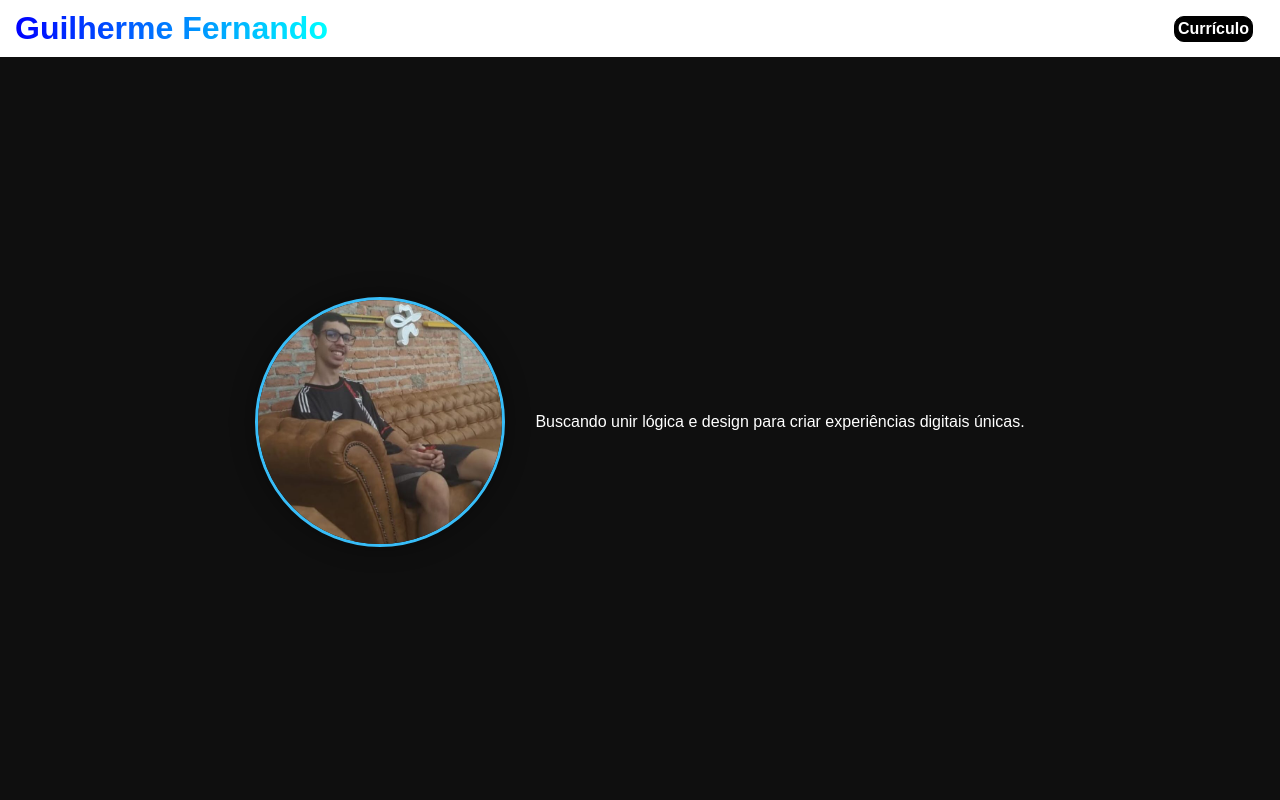
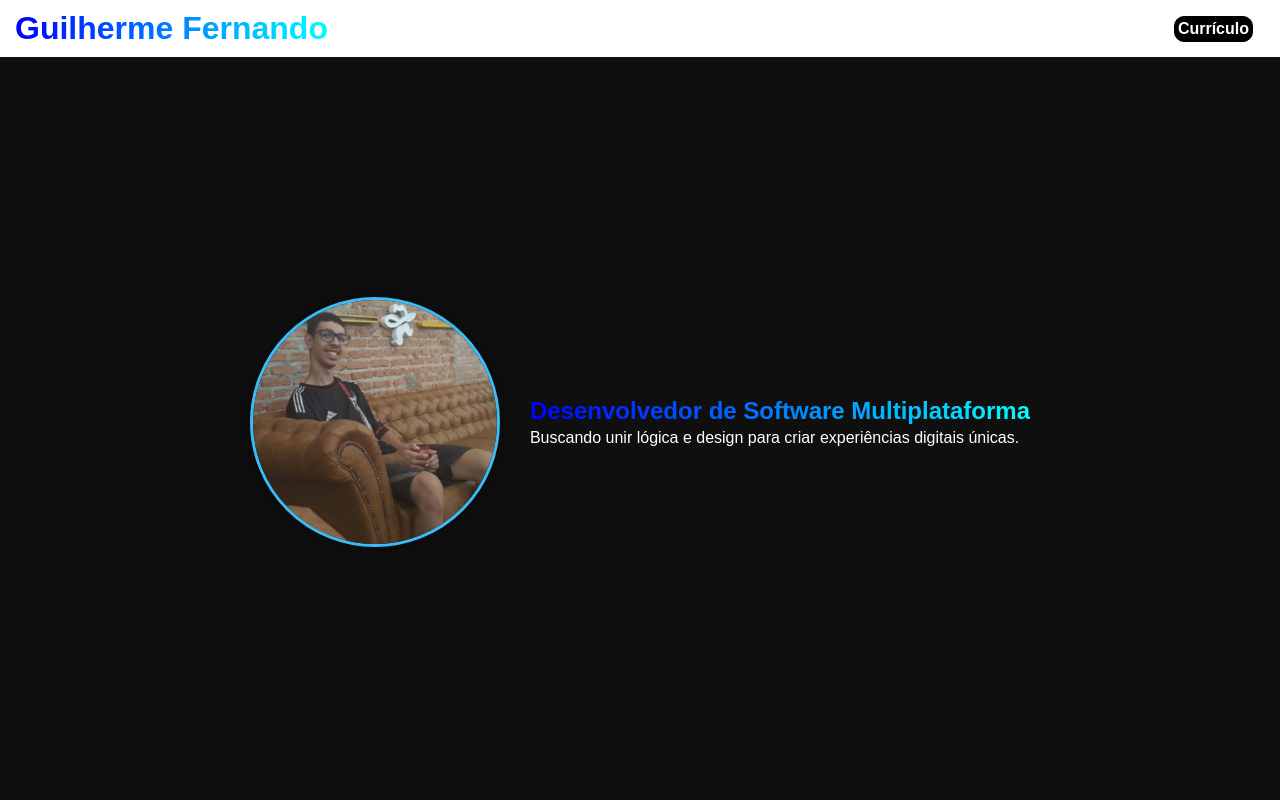
Before and after one commit to guilhermefpo/Portfolio, a React (Vite) app: page / in a window 1280 px wide. Shown: the top 800 px of the page. Built offline with nearby package versions, Linux system fonts and the light colour scheme.

Commit message:
Add h2 no profile

```diff
--- a/src/components/Profile/Profile.jsx
+++ b/src/components/Profile/Profile.jsx
@@ -1,11 +1,30 @@
 import './style.css';
+import { useState, useEffect } from 'react';
 
 function Profile() {
+   const text = "Desenvolvedor de Software Multiplataforma"
+   const [textPerfil, setTextPerfil] = useState("")
+   const [index, setIndex] = useState(0)
+
+   useEffect(() => {
+     if (index < text.length) {
+       const timeout = setTimeout(() => {
+       setTextPerfil((prev) => prev + text.charAt(index))
+       setIndex(index + 1)
+     }, 120)
+
+    return () => clearTimeout(timeout)
+  }
+}, [index, text])
+
     return(
         <section>
             <div className='perfil' id='profile'>
                 <img src="/FotoGui/foto_guilherme.jpg" alt="Guilherme" />
+                <div className='perfil-texto'>
+                <h2>{textPerfil}</h2>
                 <p>Buscando unir lógica e design para criar experiências digitais únicas.</p>
+                </div>
             </div>
         </section>
     )
--- a/src/components/Profile/style.css
+++ b/src/components/Profile/style.css
@@ -20,3 +20,15 @@
 .perfil > img:hover {
     transform: scale(1.05);
 }
+
+.perfil-texto {
+    display: flex;
+    flex-direction: column;
+    gap: 4px;
+}
+
+.perfil-texto > h2 {
+    background: linear-gradient(to right, blue, aqua);
+    background-clip: text;
+    color: transparent;
+}
```
